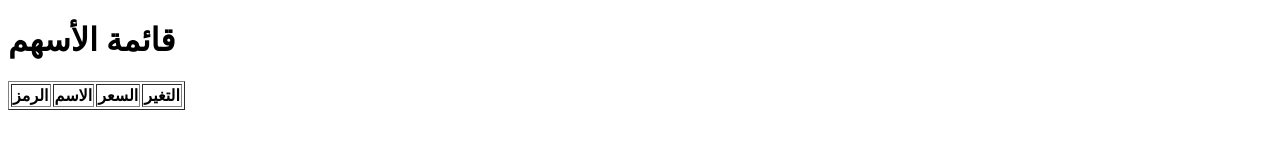
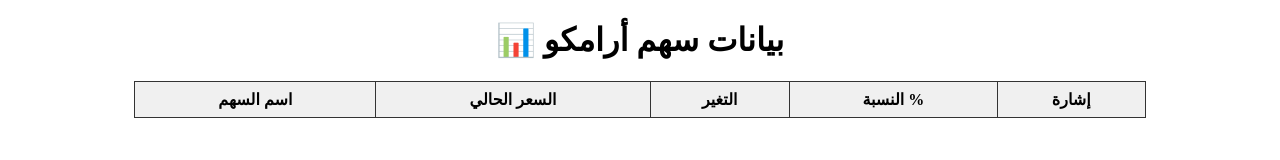
Before and after one commit to hassanfa900/saudi-stocks9999, a website: page public/index.html in a window 1280 px wide. Drawn offline with Linux system fonts and the light colour scheme; no server answers.

Commit message:
Update index.html

```diff
--- a/public/index.html
+++ b/public/index.html
@@ -1,22 +1,28 @@
 <!DOCTYPE html>
 <html lang="ar">
 <head>
-  <meta charset="UTF-8" />
-  <title>📊 بيانات الأسهم</title>
+  <meta charset="UTF-8">
+  <title>سهم أرامكو</title>
+  <script defer src="script.js"></script>
+  <style>
+    table { border-collapse: collapse; width: 80%; margin: 20px auto; }
+    th, td { border: 1px solid #333; padding: 8px; text-align: center; }
+    th { background-color: #f0f0f0; }
+  </style>
 </head>
 <body>
-  <h1>قائمة الأسهم</h1>
-  <table border="1" id="stocksTable">
+  <h1 style="text-align:center;">📊 بيانات سهم أرامكو</h1>
+  <table id="aramcoTable">
     <thead>
       <tr>
-        <th>الرمز</th>
-        <th>الاسم</th>
-        <th>السعر</th>
+        <th>اسم السهم</th>
+        <th>السعر الحالي</th>
         <th>التغير</th>
+        <th>النسبة %</th>
+        <th>إشارة</th>
       </tr>
     </thead>
     <tbody></tbody>
   </table>
-  <script src="script.js"></script>
 </body>
 </html>
```
